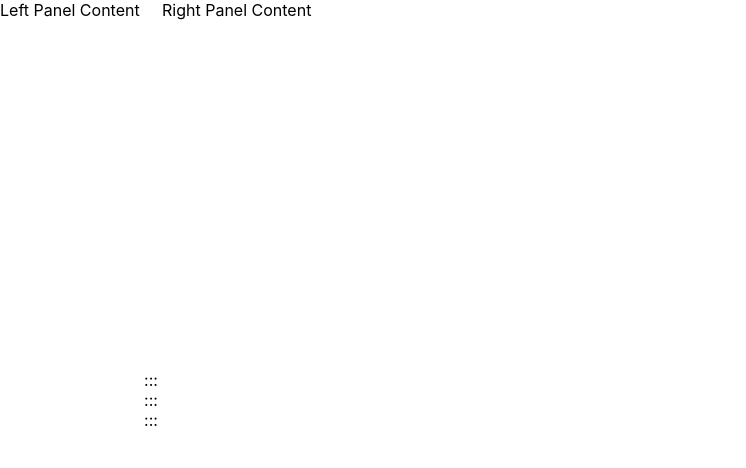
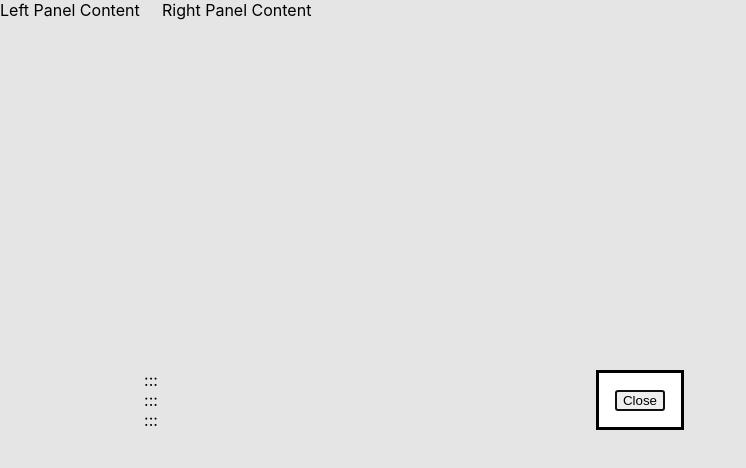
Before and after one commit to MeetYourCreator/reactjs-common-components, a React (Create React App) app: page / in a window 1280 px wide. Shown: the top 468 px of the page, without its empty margins (0-746 px from the left). Built offline with nearby package versions, Linux system fonts and the light colour scheme.

Commit message:
boilerplate Modalcomponents

```diff
--- a/src/App.tsx
+++ b/src/App.tsx
@@ -1,5 +1,6 @@
 import React from 'react';
 import { SplitViewPanels } from './components/SplitViewPanels/SplitViewPanels';
+import { ModalContainer as Modal } from './components/Modal/ModalContainer';
 import './App.css';
 
 export const App = () => {
@@ -9,6 +10,7 @@ export const App = () => {
         leftPanel={<div>Left Panel Content</div>}
         rightPanel={<div>Right Panel Content</div>}
       />
+      <Modal />
     </>
   );
 };
--- /dev/null
+++ b/src/components/Modal/ModalContainer.tsx
@@ -0,0 +1,33 @@
+import React, { useState, useRef, useEffect } from 'react';
+import { ModalPresentational } from './ModalPresentational';
+
+export const ModalContainer: React.FunctionComponent = () => {
+  const [isModalOpen, setIsModalOpen] = useState<boolean>(false);
+
+  const modalRef = useRef<HTMLDialogElement | null>(null);
+
+  const handleCloseModal = () => {
+    setIsModalOpen(false);
+  };
+
+  useEffect(() => {
+    setIsModalOpen(true);
+  }, [isModalOpen]);
+
+  useEffect(() => {
+    const modalElement = modalRef.current;
+    if (modalElement) {
+      if (isModalOpen) {
+        modalElement.showModal();
+      } else {
+        modalElement.close();
+      }
+    }
+  });
+
+  return (
+    <div>
+      <ModalPresentational modalRef={modalRef} onClose={handleCloseModal} />
+    </div>
+  );
+};
--- /dev/null
+++ b/src/components/Modal/ModalPresentational.tsx
@@ -0,0 +1,13 @@
+import React from 'react';
+import { ModalPresentationalProps } from './types';
+
+export const ModalPresentational: React.FunctionComponent<
+  ModalPresentationalProps
+> = ({ hasCloseBtn, onClose, children, modalRef }) => {
+  return (
+    <dialog ref={modalRef}>
+      <button onClick={onClose}>Close</button>
+      {children}
+    </dialog>
+  );
+};
--- /dev/null
+++ b/src/components/Modal/modal.css
@@ -0,0 +1,3 @@
+.modalContainer {
+  background-color: aquamarine;
+}
--- /dev/null
+++ b/src/components/Modal/types.ts
@@ -0,0 +1,7 @@
+export interface ModalPresentationalProps {
+  isModalOpen?: boolean;
+  hasCloseBtn?: boolean;
+  onClose?: () => void;
+  children?: React.ReactNode;
+  modalRef?: any;
+}
```
